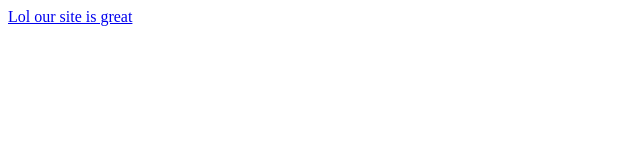
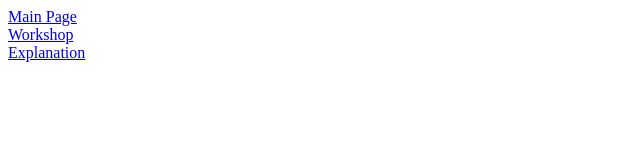
Before and after one commit to amccully/MeHungi-2, a plain HTML site: page index.html in a window 1280 px wide. Shown: the whole page, without its empty margins (0-640 px from the left). Drawn offline with Linux system fonts and the light colour scheme.

Commit message:
Updated the links

```diff
--- a/index.html
+++ b/index.html
@@ -1,5 +1,13 @@
 <body>
-  <a href="https://amccully.github.io/MeHungi-2/github%20pages/MeHungi.md">
-    Lol our site is great
+  <a href="https://amccully.github.io/MeHungi-2/github-pages/MeHungi.html">
+   Main Page
+  </a>
+  <br/>
+   <a href="https://amccully.github.io/MeHungi-2/github-pages/Workshop.html">
+   Workshop
+  </a>
+  <br/>
+   <a href="https://amccully.github.io/MeHungi-2/github-pages/Explanation.html">
+   Explanation
   </a>
 </body>
```
